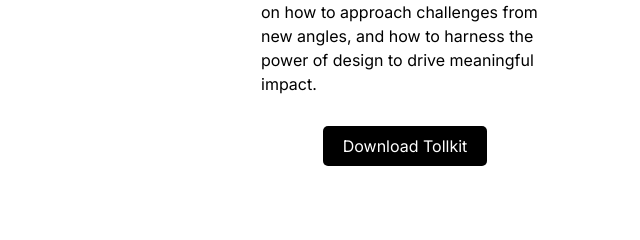
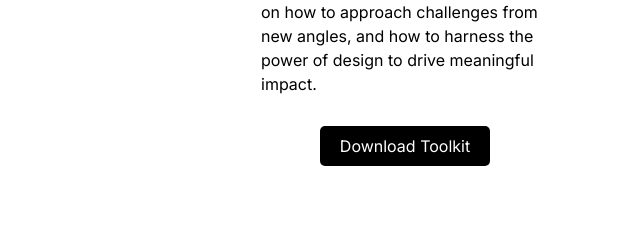
Before and after one commit to jamassaro/fran_severino, a plain HTML site: page index.html in a window 1280 px wide. Shown: the part 1332-1572 px from the top of the page, 549-1189 px from the left. Drawn offline with Linux system fonts and the light colour scheme; files whose address does not match are found by name.

Commit message:
correct wrong text

```diff
--- a/index.html
+++ b/index.html
@@ -56,7 +56,7 @@
             <p>As design continues to evolve as a driving force for organizational transformation, it has become clear that a design-driven mindset is no longer a luxury, but a necessity for organizations to succeed. Design is now a catalyst for cultural change, and it's our responsibility as design thinkers to tackle complexity head-on, adopting a holistic approach to understand the broader context.</p>
             <p>This toolkit is a collection of design research methods, resources, and insights that I've curated from my own design thinking journey. It's a starting point for those seeking to integrate design methods into their problem-solving toolkit, and a resource for those looking to expand their existing toolkit. Within these pages, you'll find practical guidance on how to approach challenges from new angles, and how to harness the power of design to drive meaningful impact.</p>
             <div class="toolkit-button-container">
-              <a class="toolkit-button" href="./pdf/Toolkit_FSeverino.pdf" target="_blank" >Download Tollkit</a>
+              <a class="toolkit-button" href="./pdf/Toolkit_FSeverino.pdf" target="_blank" >Download Toolkit</a>
             </div>
           </div>
       </section>
```
